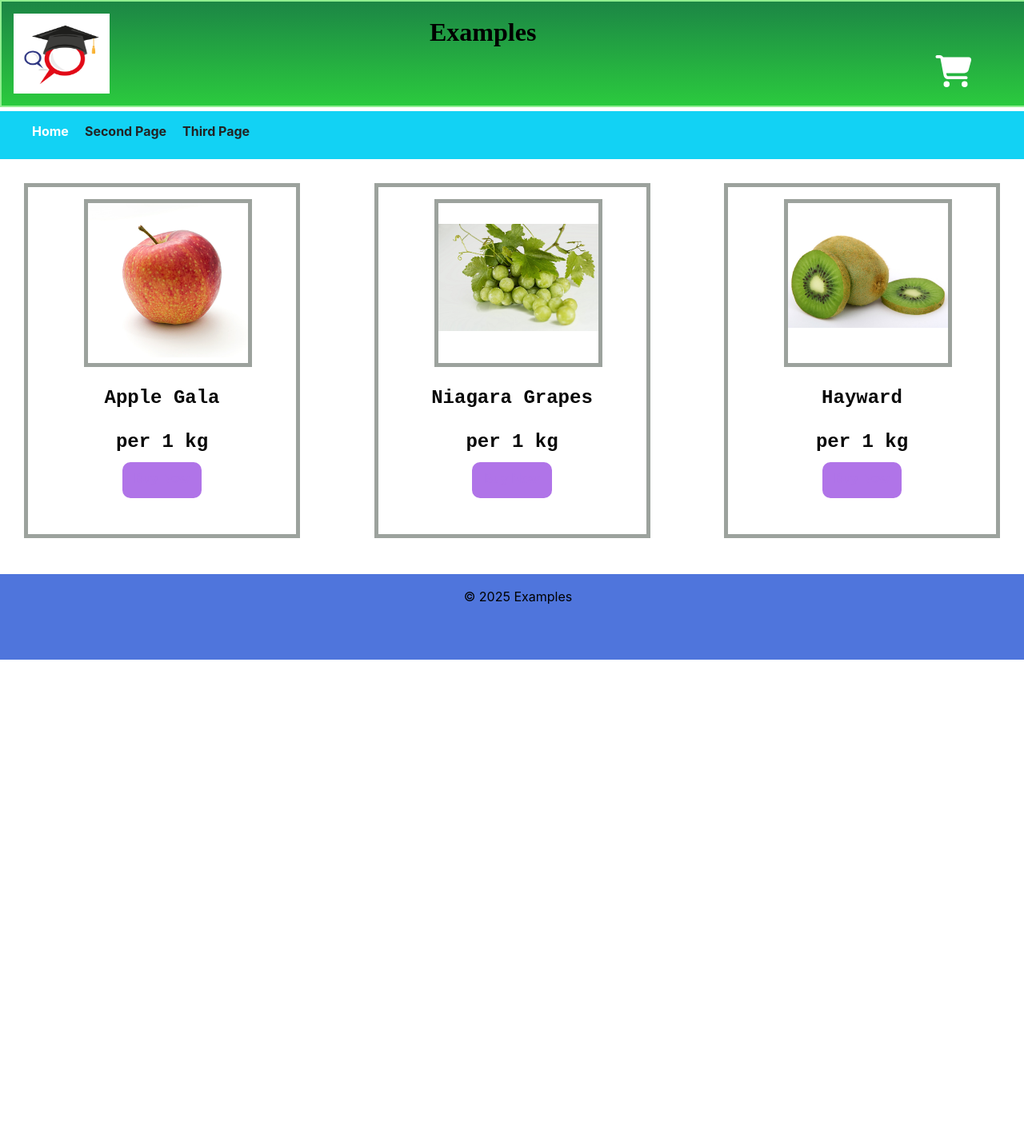
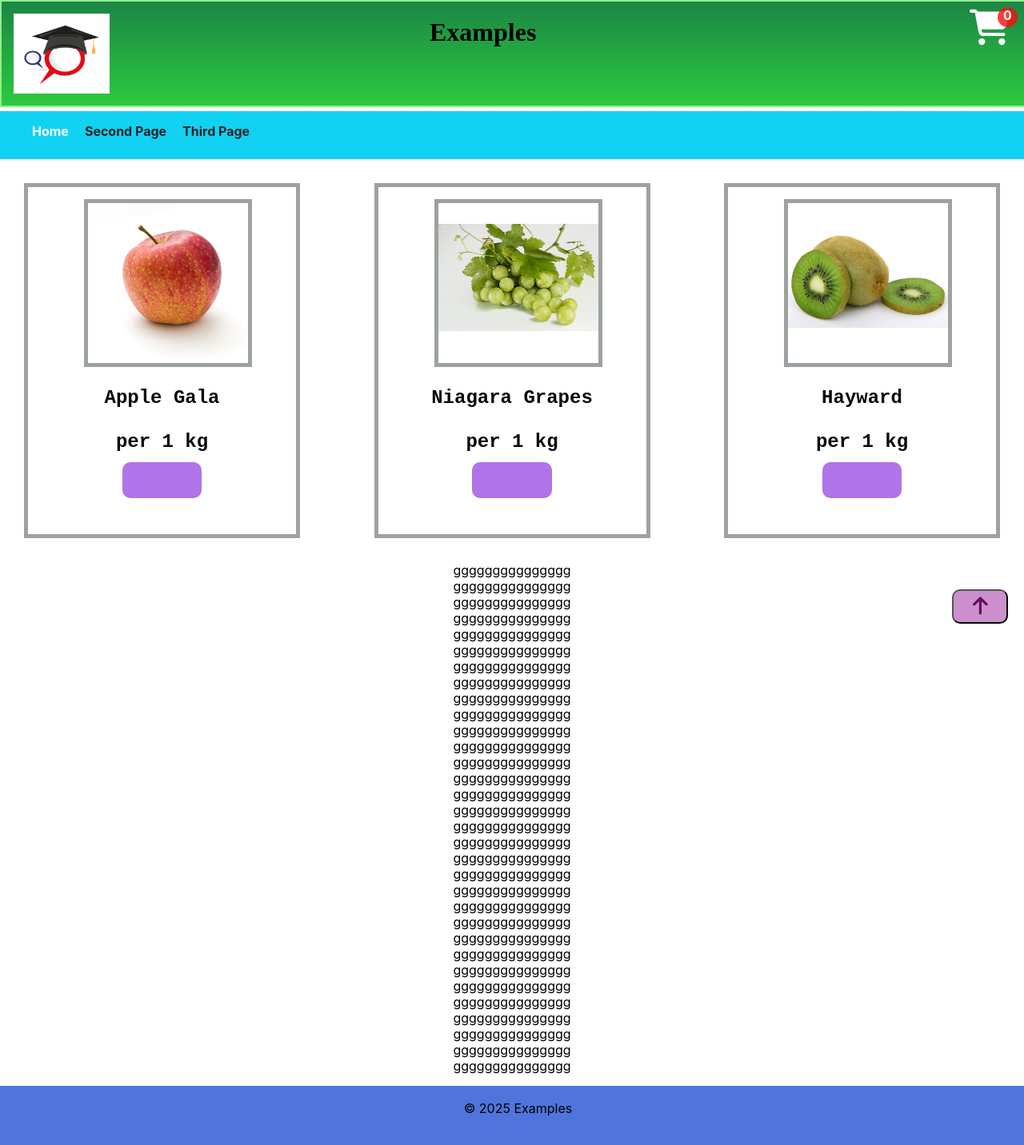
Before and after one commit to mvpetrusenko/react-pet-project, a React (Create React App) app: page / in a window 1280 px wide. Shown: the top 1432 px of the page at 80% size. Before the commit the page ends 825 px from the top, so only its background shows below. Built offline with nearby package versions, Linux system fonts and the light colour scheme.

Commit message:
scroll arrow video

```diff
--- a/src/components/AddToCartElement/AddToCartElement.css
+++ b/src/components/AddToCartElement/AddToCartElement.css
@@ -2,7 +2,7 @@
     font-weight: bold;
     border-radius: 10px;
     background-color: rgb(176, 116, 232);
-    padding: 10px 15px 15px 15px;
+    padding: 10px 15px 15px 15px; /* background of element */
     color:rgb(176, 116, 232);
     text-decoration: none;
 
--- a/src/components/AddToCartElement/AddToCartElement.js
+++ b/src/components/AddToCartElement/AddToCartElement.js
@@ -9,15 +9,16 @@ function AddToCartElement() {
 
    const [buttonText, setButtonText] = useState(initialText);
 
-   const handleAddToCartButtonClick = () => {
+   const handleAddToCart = () => {
     setButtonText('Added to Cart');
+    handleChangeCounterNumber();
   }
 
 
 
   return (
     <addToCartElement className="addToCartElement">
-        <Link to="/" onClick={handleAddToCartButtonClick}>{buttonText}</Link>
+        <Link to="/" onClick={handleAddToCart}>{buttonText}</Link>
     </addToCartElement>
   );
 }
--- a/src/components/Header/Header.css
+++ b/src/components/Header/Header.css
@@ -32,9 +32,39 @@ h1 {
 }
 
 
+.cartBlock {
+    position: relative; /* to add counter */
+    width: 40px;
+    height: 40px;
+    float: right; /* to the right corner of header */
+    margin-top: -60px;
+}
+
 .cart {
     width: 50px;
-    height: 40px;
-    padding-left: 950px;
+    height: 50px;
+    color: white; /* delete padding to show cart */
+    margin: 0px 700px -10px -30px;
+
+
+}
+
+
+
+
+
+
+
+
+.cartCounter {
+    position: absolute;
+    width: 25px;
+    height: 25px;
+    right: 0;
+    top: 0;
+    background-color: rgba(253, 12, 12, 0.8);
+    border-radius: 20px;
+    margin-right: 10px;
+    font-weight: bold;
     color: white;
 }
--- a/src/components/Header/Header.js
+++ b/src/components/Header/Header.js
@@ -1,4 +1,4 @@
-import React from 'react';
+import React, { useState } from 'react';
 import { Link } from 'react-router-dom';
 import '../Header/Header.css'
 import logo from '../../assets/images/logo.png';
@@ -9,6 +9,17 @@ import { faCartShopping } from '@fortawesome/free-solid-svg-icons';
 
 
 function Header() {
+
+  let initialNumber = '0';
+
+     const [counterNumber, setCounterNumber] = useState(initialNumber);
+
+     const handleChangeCounterNumber = () => {
+      setCounterNumber('1');
+    }
+
+
+
   return (
     <header className="sticky">
         <div>
@@ -16,7 +27,14 @@ function Header() {
           <h1 style={{ fontFamily: 'cursive', textAlign: 'center' }}>
             Examples
           </h1>
-          <Link to="/cart"><FontAwesomeIcon icon={faCartShopping} className="cart"/></Link>
+          <div className='cartBlock'>
+            <Link to="/cart"><FontAwesomeIcon icon={faCartShopping} className="cart"/>
+            <div className='cartCounter'>
+              {counterNumber}
+            </div>
+            </Link>
+          </div>
+
 
         </div>
       </header>
--- a/src/components/MainPage/MainPage.js
+++ b/src/components/MainPage/MainPage.js
@@ -8,6 +8,7 @@ import apple from '../../assets/images/apple.jpg';
 import grapes from '../../assets/images/grapes.jpg';
 import kiwi from '../../assets/images/kiwi.jpg';
 import AddToCartElement from '../AddToCartElement/AddToCartElement';
+import ScrollToTopButton from '../ScrollToTopButton/ScrollToTopButton';
 
 function MainPage() {
   return (
@@ -61,8 +62,43 @@ function MainPage() {
 
                 </div>
           </div>
+
+          <div>ggggggggggggggg</div>
+          <div>ggggggggggggggg</div>
+          <div>ggggggggggggggg</div>
+          <div>ggggggggggggggg</div>
+          <div>ggggggggggggggg</div>
+          <div>ggggggggggggggg</div>
+          <div>ggggggggggggggg</div>
+          <div>ggggggggggggggg</div>
+          <div>ggggggggggggggg</div>
+          <div>ggggggggggggggg</div>
+          <div>ggggggggggggggg</div>
+          <div>ggggggggggggggg</div>
+          <div>ggggggggggggggg</div>
+          <div>ggggggggggggggg</div>
+          <div>ggggggggggggggg</div>
+          <div>ggggggggggggggg</div>
+          <div>ggggggggggggggg</div>
+          <div>ggggggggggggggg</div>
+          <div>ggggggggggggggg</div>
+          <div>ggggggggggggggg</div>
+          <div>ggggggggggggggg</div>
+          <div>ggggggggggggggg</div>
+          <div>ggggggggggggggg</div>
+          <div>ggggggggggggggg</div>
+          <div>ggggggggggggggg</div>
+          <div>ggggggggggggggg</div>
+          <div>ggggggggggggggg</div>
+          <div>ggggggggggggggg</div>
+          <div>ggggggggggggggg</div>
+          <div>ggggggggggggggg</div>
+          <div>ggggggggggggggg</div>
+          <div>ggggggggggggggg</div>
+
         </div>
-        {<Footer />}
+            {<ScrollToTopButton />}
+            {<Footer />}
 
     </div>
   );
--- /dev/null
+++ b/src/components/ScrollToTopButton/ScrollToTopButton.css
@@ -0,0 +1,26 @@
+.scrollToTop {
+    cursor: pointer; /* hand instead of arrow */
+    border-radius: 10px; /* rounded corners */
+    color: rgb(99, 10, 99);
+    background-color: rgb(205, 143, 206);
+    width: 70px;
+    height: 43px;
+    margin-left: 550px; /* from right corner */
+    bottom: 20px;
+    position: fixed; /* arrow will be visible not only in the footer, but also during scroll */
+    z-index: 1; /* to show in front of footer */
+
+    /* opacity: 0.5; - transparent */
+    /* border: 6px solid gray; */
+}
+
+
+.scrollToTop:hover {
+    background-color: #eaf919;
+}
+
+
+
+.arrowUp {
+    height: 25px;
+}
--- /dev/null
+++ b/src/components/ScrollToTopButton/ScrollToTopButton.js
@@ -0,0 +1,36 @@
+import React from 'react';
+import './ScrollToTopButton.css'
+import { FontAwesomeIcon } from '@fortawesome/react-fontawesome';
+import { faArrowUp } from '@fortawesome/free-solid-svg-icons';
+
+
+// there's no need to use useState in this case,
+// because the scrolling action doesn't involve or modify any state
+
+function ScrollToTopButton() {
+
+    // const [scrollToTopPage, setScrollToTopPage] = useState('');
+
+    // function handleToTopButtonClick () {
+    //     setScrollToTopPage(window.scrollTo({top: 0, behavior: 'smooth'}));
+    // }
+
+
+    function handleToTopButtonClick () {
+        window.scrollTo({top: 0, behavior: 'smooth'});
+        // OR: document.documentElement.scrollTop = 0;
+    }
+
+
+
+
+  return (
+        <button
+        onClick={handleToTopButtonClick}
+        className="scrollToTop"><FontAwesomeIcon icon={faArrowUp} className="arrowUp" /></button>
+
+
+  );
+}
+
+export default ScrollToTopButton;
--- a/src/components/SecondPage/SecondPage.css
+++ b/src/components/SecondPage/SecondPage.css
@@ -0,0 +1,12 @@
+.video-container {
+    margin-bottom: 0;
+}
+
+
+
+iframe.introductionVideo {
+    width: 100%;
+    height: 500px;
+    margin: 0;
+    /* z-index: -1; - Ensure the video is behind the content  */
+}
--- a/src/components/SecondPage/SecondPage.js
+++ b/src/components/SecondPage/SecondPage.js
@@ -3,6 +3,8 @@ import '../SecondPage/SecondPage.css'
 import Header from '../Header/Header';
 import NavBar from '../NavBar/NavBar';
 import Footer from '../Footer/Footer';
+
+/* https://www.youtube.com/watch?v=Fi3_BjVzpqk without v= */
 
 function SecondPage() {
   return (
@@ -11,6 +13,18 @@ function SecondPage() {
         {<NavBar />}
         <div className="content">
             <p>Second Page Content</p>
+            <p>Video</p>
+            <div className='video-container'>
+              <iframe
+                className="introductionVideo"
+                src="https://www.youtube.com/embed/Fi3_BjVzpqk?autoplay=1&mute=1&controls=1"
+                allow="autoplay; encrypted-media"
+                allowFullScreen
+                title="Introduction Video"
+              ></iframe>
+            </div>
+            <p>Slider</p>
+            <p>elements appear</p>
         </div>
 
         {<Footer />}
```
Also changed, not shown: 1 other file (tests, documents, lock files or other folders).
